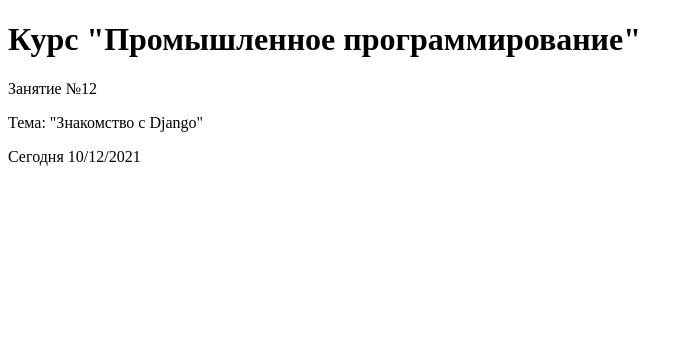
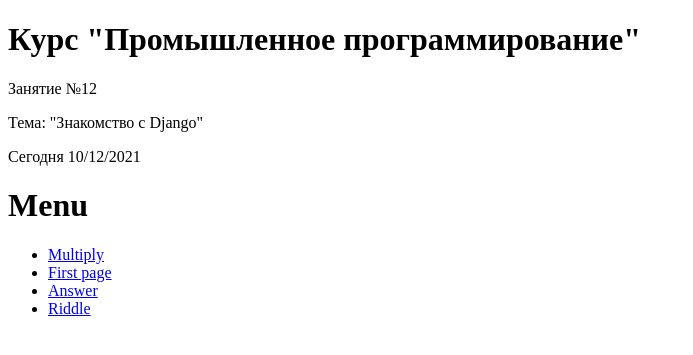
Before and after one commit to Cyberplotva/First-Django-Homework, a Django app: page / in a window 1280 px wide. Shown: the top 355 px of the page, without its empty margins (0-693 px from the left). Run offline with Django 4.2, Linux system fonts and the light colour scheme.

Commit message:
Changed menu page to add_menu function

```diff
--- a/first/templates/index.html
+++ b/first/templates/index.html
@@ -14,5 +14,14 @@
         <p>Тема: "Знакомство с Django"</p>
         <p>Сегодня {{ date }}</p>
 
+        <h1> Menu </h1>
+        <ul>
+            {% for page in pages %}
+            <li>
+                <a href={{ page.url }}> {{ page.name }} </a>
+            </li>
+            {% endfor %}
+        </ul>
+
     </body>
 </html>
--- a/first/views.py
+++ b/first/views.py
@@ -4,18 +4,6 @@
 
 from datetime import date
 
-def index(request):
-    contex = {}
-    contex['date'] = date.today().strftime("%d/%m/%Y")
-    return render(request, 'index.html', contex)
-
-
-def riddle(request):
-    return render(request, 'riddle.html')
-
-
-def answer(request):
-    return render(request, 'answer.html')
 
 
 import os
@@ -25,21 +13,42 @@
         self.name = name
         self.url = url
 
-def menu(request):
-    context = {}
+def add_menu(context):
     # Get pages' name from templates
     context['pages'] = [ref(x[:-5].capitalize(), '/' + x[:-5] + '/') for x in os.listdir('./first/templates')]
     # Filter pages
     context['pages'] = [x if x.name != 'Index' else ref('First page', '/') for x in context['pages'] if x.name != 'Menu']
 
-    return render(request, 'menu.html', context)
+    return context
 
 
+def index(request):
+    context = {}
+    context['date'] = date.today().strftime("%d/%m/%Y")
+    add_menu(context)
+    return render(request, 'index.html', context)
+
+
+def riddle(request):
+    context = {}
+    add_menu(context)
+    return render(request, 'riddle.html', context)
+
+
+def answer(request):
+    context = {}
+    add_menu(context)
+    return render(request, 'answer.html', context)
+
 def multiply(request):
-    return render(request, 'multiply.html')
+    context = {}
+    add_menu(context)
+    return render(request, 'multiply.html', context)
 
 
 def process(request):
+    context = {}
+    add_menu(context)
     if request.method == 'POST':
         context = {}
         context['number'] = request.POST.get('number_field', None)
@@ -50,4 +59,5 @@
             l.append(str(n) + ' * ' + str(i) + ' = ' + str(n * i))
         context['table'] = l
 
+        add_menu(context)
         return render(request, 'multiply.html', context)
--- a/first_django_dz/urls.py
+++ b/first_django_dz/urls.py
@@ -23,7 +23,6 @@
     path('', views.index),
     path('riddle/', views.riddle),
     path('answer/', views.answer),
-    path('menu/', views.menu),
     path('multiply/', views.multiply),
     path('multiply/process/', views.process),
 ]
```
Also changed, not shown: first/templates/answer.html (+9 -0 lines), first/templates/multiply.html (+9 -0 lines), first/templates/riddle.html (+11 -0 lines).
